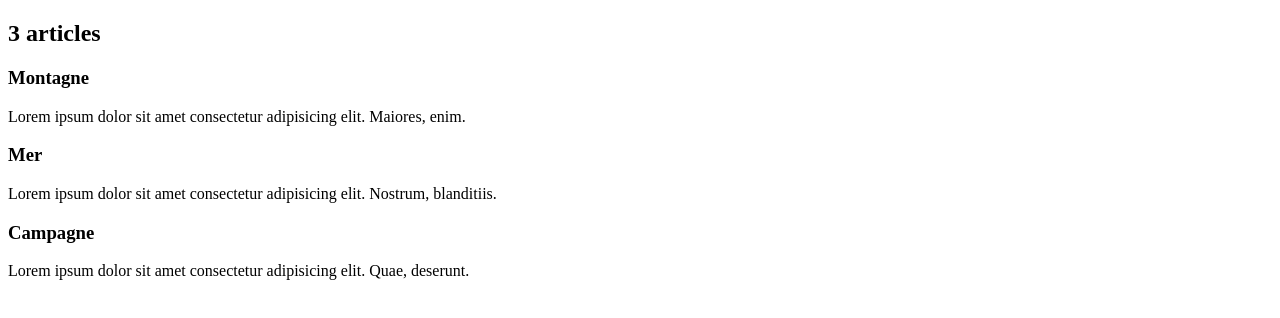
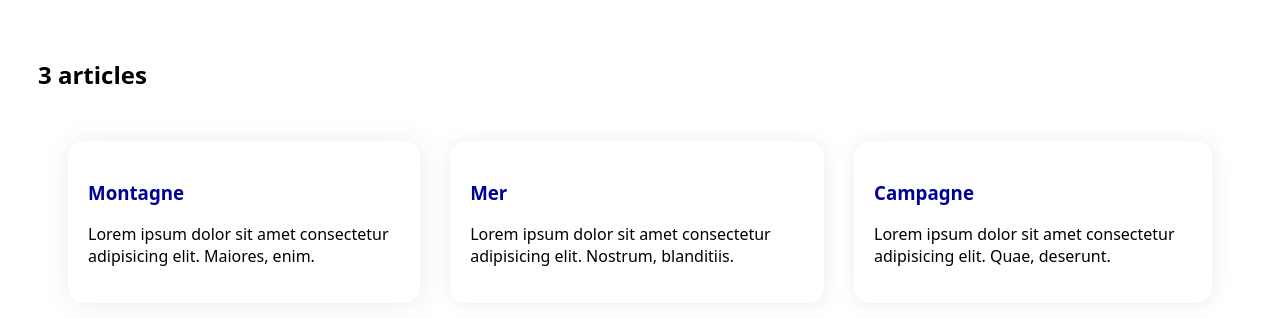
Before and after one commit to BallesteroDavid/github_exo, a plain HTML site: page index.html in a window 1280 px wide. Drawn offline with Linux system fonts and the light colour scheme.

Commit message:
add: css

```diff
--- a/index.html
+++ b/index.html
@@ -14,28 +14,28 @@
     <title>exo GitHub</title>
 </head>
 <body>
-    <main>
-        <section>
+    <main style="display: flex; flex-direction: column; justify-content: center; align-items: center;">
+        <section style="display: flex; flex-direction: column; margin: 30px; justify-content: center; font-family: system-ui, -apple-system, BlinkMacSystemFont, 'Segoe UI', Roboto, Oxygen, Ubuntu, Cantarell, 'Open Sans', 'Helvetica Neue', sans-serif;">
             <h2>3 articles</h2>
-            <div>
-                <article>
-                    <h3>
+            <div style="display: flex; margin: 30px; gap: 30px; justify-content: center;">
+                <article style="box-shadow: 1px 1px 30px rgba(0, 0, 0, 0.08); padding: 20px; border-radius: 16px; background-color: white;">
+                    <h3 style="color: rgb(0, 0, 150);">
                         Montagne
                     </h3>
                     <p>
                         Lorem ipsum dolor sit amet consectetur adipisicing elit. Maiores, enim.
                     </p>
                 </article>
-                <article>
-                    <h3>
+                <article style="box-shadow: 1px 1px 20px rgba(0, 0, 0, 0.08); padding: 20px; border-radius: 16px;">
+                    <h3 style="color: rgb(0, 0, 150);">
                         Mer
                     </h3>
                     <p>
                         Lorem ipsum dolor sit amet consectetur adipisicing elit. Nostrum, blanditiis.
                     </p>
                 </article>
-                <article>
-                    <h3>
+                <article style="box-shadow: 1px 1px 20px rgba(0, 0, 0, 0.08); padding: 20px; border-radius: 16px;">
+                    <h3 style="color: rgb(0, 0, 150);">
                         Campagne
                     </h3>
                     <p>
```
